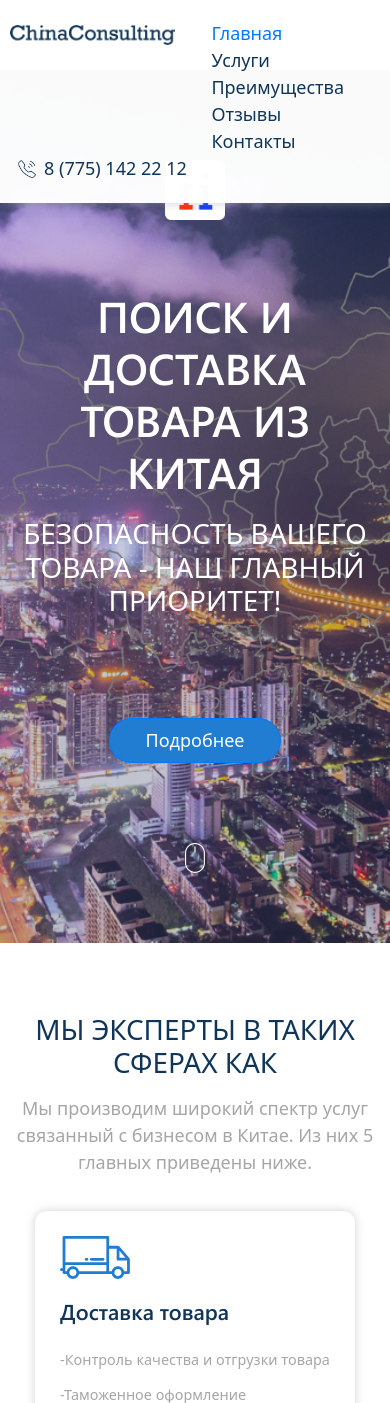
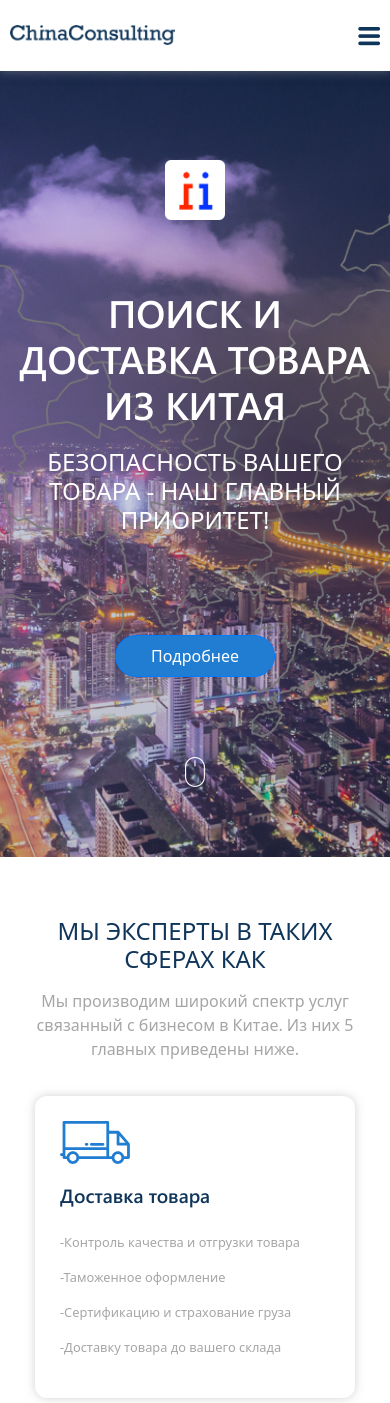
Before and after one commit to bomba65/bomba65.github.io, a PHP site: page /chinaConsulting/index.html in a window 390 px wide. Shown: the top 1403 px of the page. Run offline with PHP 8.4, Linux system fonts and the light colour scheme; some web fonts are replaced.

Commit message:
Add responsive nav

```diff
--- a/chinaConsulting/index.html
+++ b/chinaConsulting/index.html
@@ -2,7 +2,7 @@
 <html lang="en">
     <head>
         <meta charset="utf-8">
-        <meta name="viewport" content="width=device-width, initial-scale=1.0">
+        <meta name="viewport" content="width=device-width, initial-scale=1, shrink-to-fit=no">
         <meta name="description" content="looool">
 
         <link rel="stylesheet" type="text/css" href="./vendors/css/bootstrap.min.css">
@@ -18,8 +18,14 @@
         <div class="main-container">
             <nav>
                 <div class="row">
+                    <div class="nav-head clearfix">
                         <img src="./resources/img/logo-transparent.png" alt="Logo Transparent" class="logo-transparent">
+                        <a class="mobile-nav-icon js--nav-icon">
+                            <i class="ion-navicon-round"></i>
+                        </a>
+                    </div>
 
+                    <div class="nav-body js--nav-body">
                         <ul class="d-md-flex">
                             <li><a class="active" href="#main">Главная</a></li>
                             <li><a href="#services">Услуги</a></li>
@@ -28,8 +34,13 @@
                             <li><a href="#contacts">Контакты</a></li>
                         </ul>
 
+                        <hr>
+
+                        <div>
                             <img src="./resources/icons/phone.png" alt="Phone" class="icon-phone">
                             <span>8 (775) 142 22 12</span>
+                        </div>
+                    </div>
                 </div>
             </nav>
             <section id="main" class="section-main">
--- a/chinaConsulting/resources/css/queries.css
+++ b/chinaConsulting/resources/css/queries.css
@@ -8,7 +8,11 @@
 /* Small tablet to big tablets: from 768px to 1023px */
 
 @media only screen and (max-width: 1023px) {
-
+    html, body { font-size: 16px; }
+    nav .logo-transparent { display: none; }
+    nav ul { margin: 0 auto 0 0; }
+    section { padding: 60px 0; }
+    .section-services { padding-bottom: 40px; }
 }
 
 
@@ -16,6 +20,37 @@
 
 @media only screen and (max-width: 767px) {
 
+    nav {
+        font-size: 140%;
+        font-weight: 500;
+        padding: 13.5px 0;
+    }
+
+    nav .logo-transparent {
+        display: block;
+        float: left;
+        margin: 11.5px 0;
+    }
+    .mobile-nav-icon {
+        display: block;
+        float: right;
+    }
+
+    nav .row , .nav-body { display: block; }
+
+    .nav-body {
+        height: 100vh;
+        display: none;
+    }
+
+    nav ul { padding: 15px 0;}
+    nav ul li { padding-top: 10px; }
+    .nav-body div {
+        padding: 12px;
+        font-size: 100%;
+    }
+
+    nav hr { display: block; }
 }
 
 @media only screen and (max-width: 575px) {
--- a/chinaConsulting/resources/css/style.css
+++ b/chinaConsulting/resources/css/style.css
@@ -84,11 +84,11 @@ a {
 }
 
 a.active {
-    color: #007bff;
+    color: #217DD1;
 }
 
 a:hover {
-    color: #007bff;
+    color: #217DD1;
     text-decoration: none;
 }
 
@@ -114,7 +114,7 @@ h1 {
 }
 
 h2 {
-    font-size: 155%;
+    font-size: 150%;
     font-weight: normal;
     text-align: center;
 }
@@ -147,6 +147,11 @@ nav {
 
 nav .row { display: -webkit-box; display: -ms-flexbox; display: flex; }
 
+.nav-body {
+    display: flex;
+    flex: auto;
+}
+
 nav .logo-transparent {
     height: 20px;
     margin: 5px 0;
@@ -162,6 +167,20 @@ nav ul li{
 nav .icon-phone {
     height: 18px;
     margin: 5px 8px;
+}
+
+nav hr { display: none; }
+
+/* MOBILE NAVI */
+
+.mobile-nav-icon {
+    cursor: pointer;
+    display: none;
+}
+
+.mobile-nav-icon i {
+    font-size: 130%;
+    color: #0F365A;
 }
 
 /* SECTIONS */
@@ -201,7 +220,7 @@ nav .icon-phone {
 
 
 .section-services {
-    margin-bottom: 50px;
+    padding-bottom: 50px;
 }
 
 .services {
--- a/chinaConsulting/resources/js/scripts.js
+++ b/chinaConsulting/resources/js/scripts.js
@@ -2,6 +2,48 @@ $(document).ready(function(){
     $('.carousel').carousel({
       interval: 10000
     });
+
+    // Select all links with hashes
+    $('a[href*="#"]')
+      // Remove links that don't actually link to anything
+      .not('[href="#"]')
+      .not('[href="#0"]')
+      .click(function(event) {
+        // On-page links
+        if (
+          location.pathname.replace(/^\//, '') == this.pathname.replace(/^\//, '')
+          &&
+          location.hostname == this.hostname
+        ) {
+          // Figure out element to scroll to
+          var target = $(this.hash);
+          target = target.length ? target : $('[name=' + this.hash.slice(1) + ']');
+          // Does a scroll target exist?
+          if (target.length) {
+            // Only prevent default if animation is actually gonna happen
+            event.preventDefault();
+            $('html, body').animate({
+              scrollTop: target.offset().top -70
+            }, 1000)
+              return false;
+          }
+        }
+      });
+
+    /* Mobile Nav */
+    $('.js--nav-icon').click(function() {
+        var nav = $('.js--nav-body');
+        var icon = $('.js--nav-icon i')
+
+        nav.slideToggle(200);
+        if (icon.hasClass('ion-navicon-round')) {
+            icon.addClass('ion-close-round');
+            icon.removeClass('ion-navicon-round');
+        } else {
+            icon.addClass('ion-navicon-round');
+            icon.removeClass('ion-close-round');
+        }
+    })
 });
 
 var hero
@@ -26,13 +68,12 @@ $(window).on('scroll', function () {
   });
 });
 
-nav.find('a').on('click', function () {
-  var $el = $(this)
-    , id = $el.attr('href');
-
-  $('html, body').animate({
-    scrollTop: $(id).offset().top - nav_height
-  }, 1000);
-
-  return false;
-});
+$(window).on("resize", function () {
+    if ($(window).width() > 767) {
+        $('.js--nav-body').css('display','');
+    }
+    else {
+        $('.js--nav-icon i').addClass('ion-navicon-round');
+        $('.js--nav-icon i').removeClass('ion-close-round');
+    }
+}).resize();
```
Lines whose indentation alone changed are shown as unchanged.
